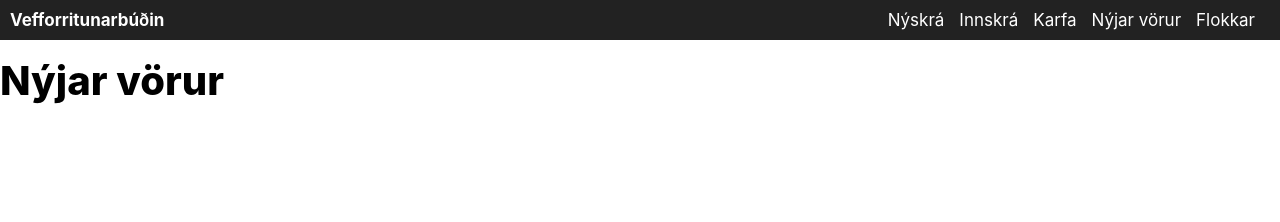
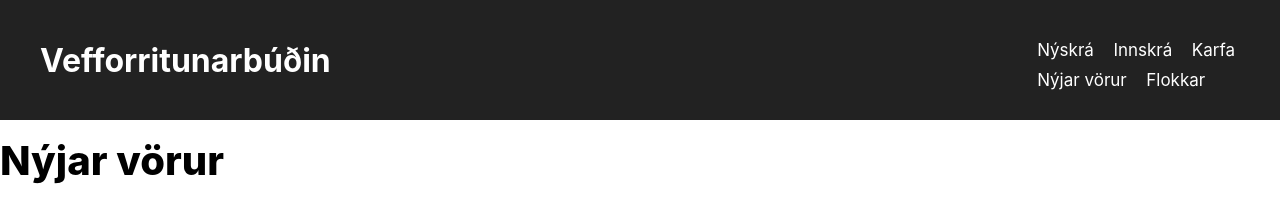
Before and after one commit to IsakLoftsson/vefforritun-hopverkefni-2, a website with bundled scripts: page index.html in a window 1280 px wide. Built offline with nearby package versions, Linux system fonts and the light colour scheme; no server answers.

Commit message:
Html og css breytingar
Breyti í nav aðeins í html sem sagt nav ul til þess að það væri hægt að setja þetta sem tvær línur og bæti við css svo þetta myndi looka betur

```diff
--- a/index.html
+++ b/index.html
@@ -14,11 +14,15 @@
     <nav class="navigation">
         <div class="vefforritunarbudin"><a href="../index.html"><strong>Vefforritunarbúðin</strong></a></div>
         <ul class="nav-ul">
+          <li class="nav-item">
             <a href="">Nýskrá</a>
             <a href="">Innskrá</Obj></a>
             <a href="">Karfa</a>
+            </li>
+            <li class="nav-item"></li>
             <a href="">Nýjar vörur</a>
             <a href="">Flokkar</a>
+          </li>
         </ul>
     </nav>
 </header>
--- a/styles.css
+++ b/styles.css
@@ -148,7 +148,7 @@ header {
   width: var(--max-width);
   display: block;
   justify-content: space-between;
-  padding: 10px;
+  padding: 30px;
 }
 
 .navigation {
@@ -159,16 +159,23 @@ header {
 
 .vefforritunarbudin {
   margin-right: auto;
+  padding: 10px;
 }
 .vefforritunarbudin a {
   text-decoration: none;
   color: white;
+  font-size: 2rem;
 }
 
 .nav-ul {
-  display: flex;
-  list-style: none;
-  align-items: flex-end;
+list-style: none;
+padding: 0;
+margin: 0;
+}
+
+.nav-item {
+  display: block;
+  margin-bottom: 10px;
 }
 
 .nav-ul a {
@@ -177,6 +184,17 @@ header {
   color: white;
 }
 
+.nav-item:first-child {
+  margin-top: 10px;
+}
+
+.nav-item:last-child {
+  margin-bottom: 10px;
+}
+
+.nav-ul a:last-child{
+  margin-bottom: 10px;
+}
 /* header end*/
 
 /* allarvorur title */
```
